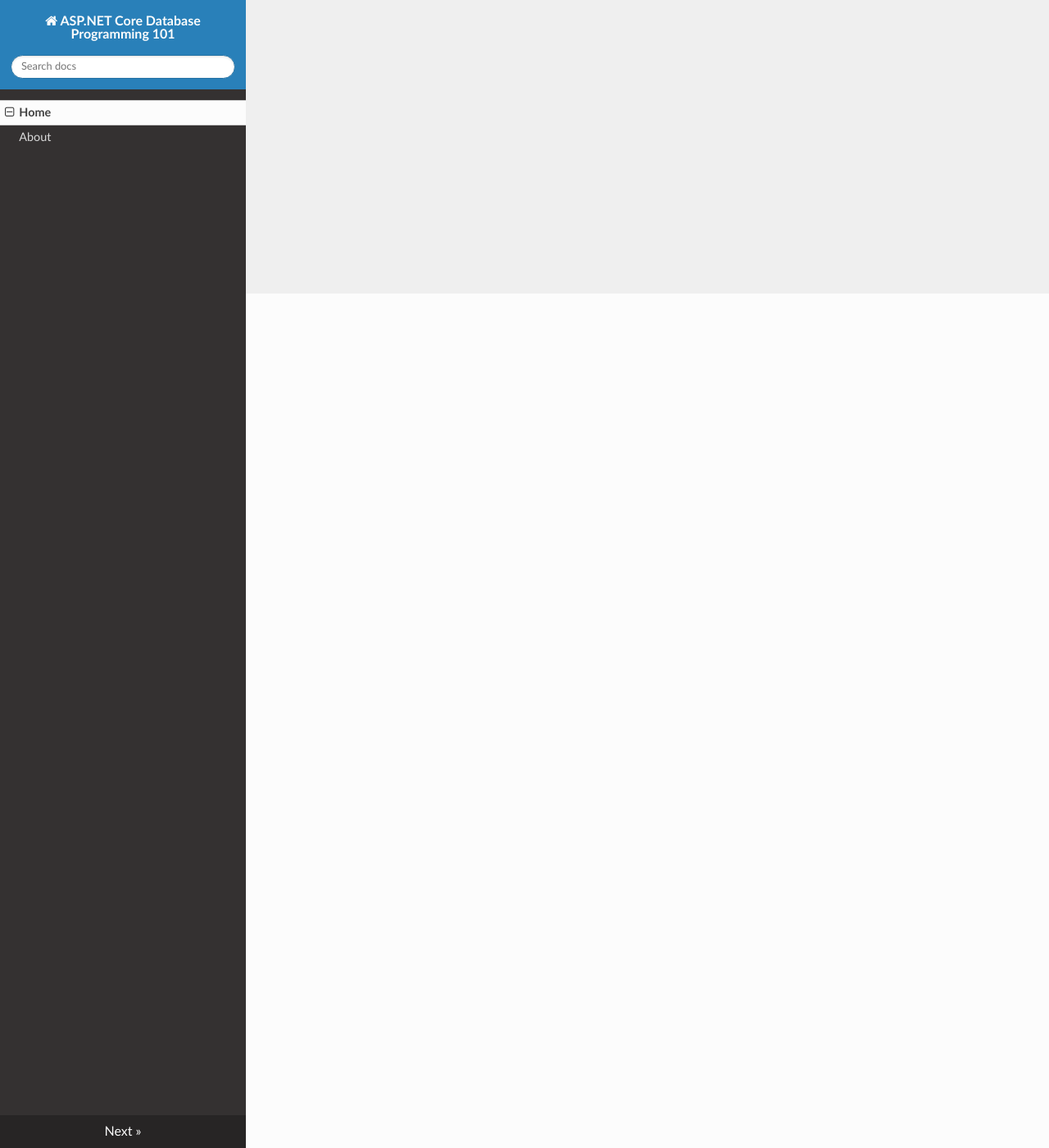
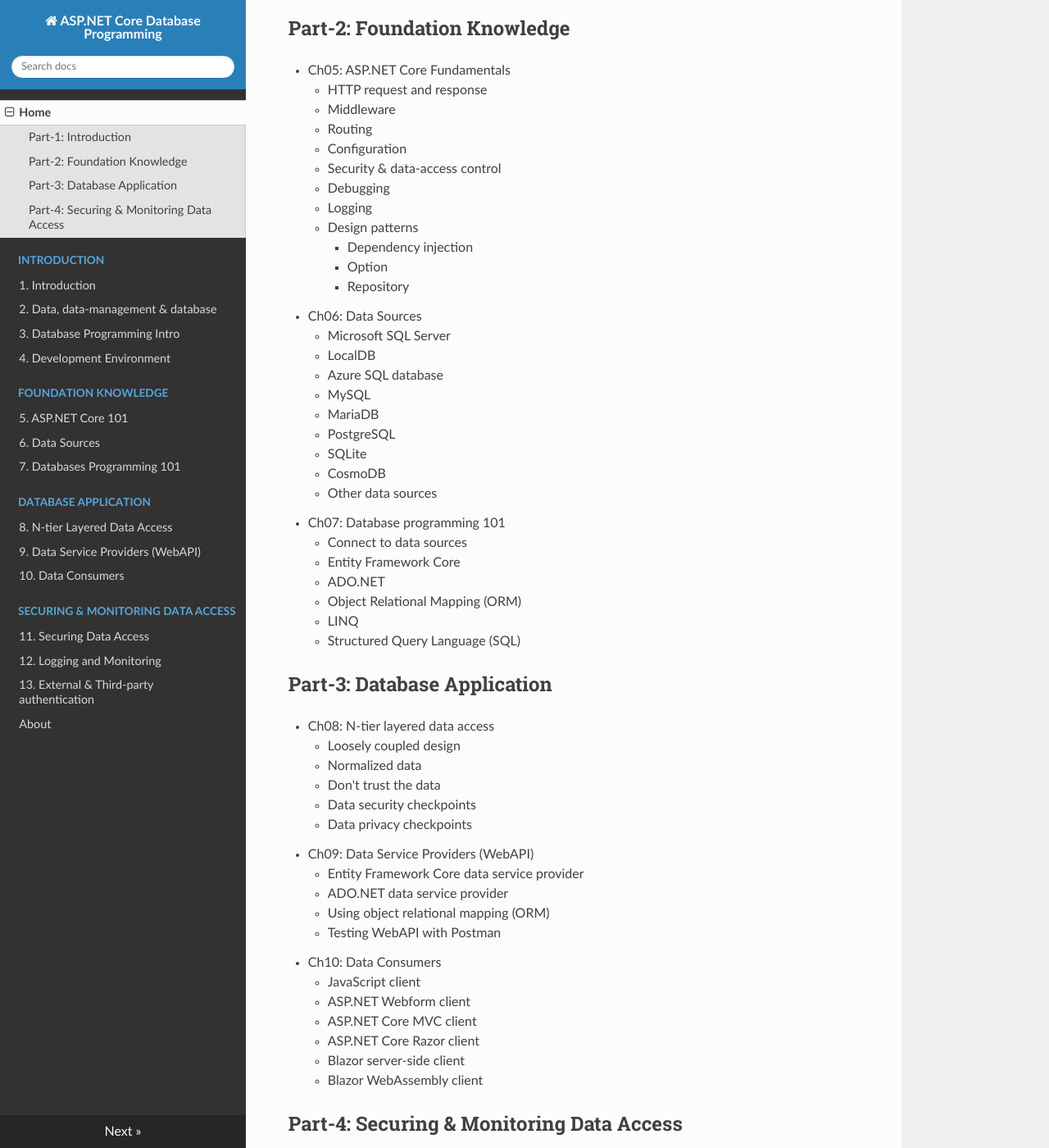
Before and after one commit to samuelp101/AspNetCore-Database, an MkDocs documentation site: the page built from docs/index.md, in a window 1280 px wide and 1400 px high, scrolled down 1042 px. Shown: the whole window at 82% size. Built offline with MkDocs 1.6.1, drawn with Linux system fonts in a browser that asks for light colours; nearby versions of some CDN libraries; some of the changed text lies outside the part shown.

Commit message:
Initial chapter contents

```diff
--- a/docs/index.md
+++ b/docs/index.md
@@ -4,6 +4,107 @@
 
 <div style="border: 1px solid black; margin: 1em; padding: 1em; background-color: #ffffE0;">
   <span style="font-weight: 600;">Note: </span>
-  This is a work-in-progress book project, based on the latest stabled version of the framework.
-  As in any work-in-progress project, errors and changes are expected.
+  This is a work-in-progress book project, based on the latest stabled version of the framework.  As in any work-in-progress project, errors and changes are expected.
 </div>
+
+## Part-1: Introduction
+
+* Ch01: Introduction
+    * Why ASP.NET Core
+    * Pros
+    * Cons
+    * Prerequisites
+* Ch02: Data, data-management and databases
+    * Data
+    * Data security and privacy
+    * Confidentiality, Integrity and Availability (CIA)
+    * Data management
+    * Data sources
+    * Databases
+* Ch03: Database programming intro
+    * Application is all about data
+    * Structured and un-structured data
+    * SQL and NoSQL
+    * Databases 101
+    * LINQ
+    * Structured Query Language (SQL)
+* Ch04: Development environment
+    * Windows 10 workstation
+    * Visual Studio 2019
+    * SQL Server Management Studio (SSMS)
+    * Azure Data Studio
+    * Visual Studio Code
+    * Postman
+
+## Part-2: Foundation Knowledge
+
+* Ch05: ASP.NET Core Fundamentals
+    * HTTP request and response
+    * Middleware
+    * Routing
+    * Configuration
+    * Security & data-access control
+    * Debugging
+    * Logging
+    * Design patterns
+        * Dependency injection
+        * Option
+        * Repository
+* Ch06: Data Sources
+    * Microsoft SQL Server
+    * LocalDB
+    * Azure SQL database
+    * MySQL
+    * MariaDB
+    * PostgreSQL
+    * SQLite
+    * CosmoDB
+    * Other data sources
+* Ch07: Database programming 101
+    * Connect to data sources
+    * Entity Framework Core
+    * ADO.NET
+    * Object Relational Mapping (ORM)
+    * LINQ
+    * Structured Query Language (SQL)
+
+## Part-3: Database Application
+
+* Ch08: N-tier layered data access
+    * Loosely coupled design
+    * Normalized data
+    * Don't trust the data
+    * Data security checkpoints
+    * Data privacy checkpoints
+* Ch09: Data Service Providers (WebAPI)
+    * Entity Framework Core data service provider
+    * ADO.NET data service provider
+    * Using object relational mapping (ORM)
+    * Testing WebAPI with Postman
+* Ch10: Data Consumers
+    * JavaScript client
+    * ASP.NET Webform client
+    * ASP.NET Core MVC client
+    * ASP.NET Core Razor client
+    * Blazor server-side client
+    * Blazor WebAssembly client
+
+
+## Part-4: Securing & Monitoring Data Access
+
+* Ch11: Securing data access
+    * HTTPS
+    * ASP.NET Core Identity
+    * Authentication
+    * Authorization
+    * JSON Web tokens
+    * Multi factor authentication
+    * Data encryption
+* ch12: Logging and monitoring
+    * Debugging and Logging
+    * Monitoring and Logging
+* Ch13: External and third-party authentication
+    * Facebook authentication
+    * Google authentication
+    * Twitter authentication
+    * Azure AD authentication
--- a/mkdocs.yml
+++ b/mkdocs.yml
@@ -1,6 +1,23 @@
-site_name: ASP.NET Core Database Programming 101
+site_name: ASP.NET Core Database Programming
 nav:
   - Home: index.md
+  - 'Introduction':
+      - '1. Introduction': 'ch01.md'
+      - '2. Data, data-management & database': 'ch02.md'
+      - '3. Database Programming Intro': 'ch03.md'
+      - '4. Development Environment': 'ch04.md'
+  - 'Foundation Knowledge':
+      - '5. ASP.NET Core 101': 'ch05.md'
+      - '6. Data Sources': 'ch06.md'
+      - '7. Databases Programming 101': 'ch07.md'
+  - 'Database Application':
+      - '8. N-tier Layered Data Access': 'ch08.md'
+      - '9. Data Service Providers (WebAPI)': 'ch09.md'
+      - '10. Data Consumers': 'ch10.md'
+  - 'Securing & Monitoring Data Access':
+      - '11. Securing Data Access': 'ch11.md'
+      - '12. Logging and Monitoring': 'ch12.md'
+      - '13. External & Third-party authentication': 'ch13.md'
   - 'About': 'about.md'
 theme:
   name: 'readthedocs'
```
Also changed, not shown: docs/ch01.md (added, +6 -0 lines), docs/ch02.md (added, +8 -0 lines), docs/ch03.md (added, +8 -0 lines), docs/ch04.md (added, +8 -0 lines), docs/ch05.md (added, +13 -0 lines), docs/ch06.md (added, +14 -0 lines), docs/ch07.md (added, +8 -0 lines), docs/ch08.md (added, +7 -0 lines), docs/ch09.md (added, +6 -0 lines), docs/ch10.md (added, +8 -0 lines), docs/ch11.md (added, +9 -0 lines), docs/ch12.md (added, +4 -0 lines), docs/ch13.md (added, +6 -0 lines).
